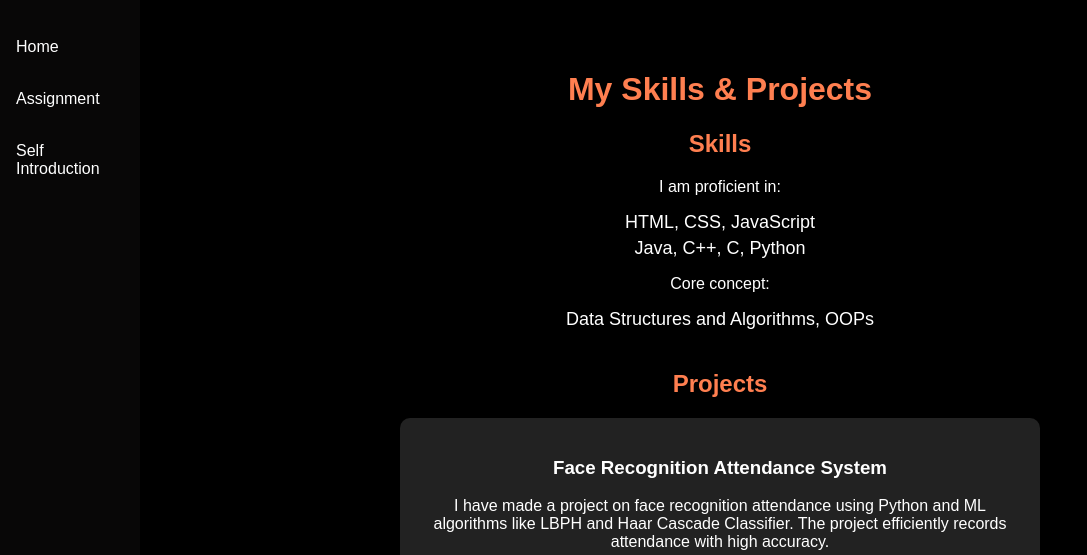
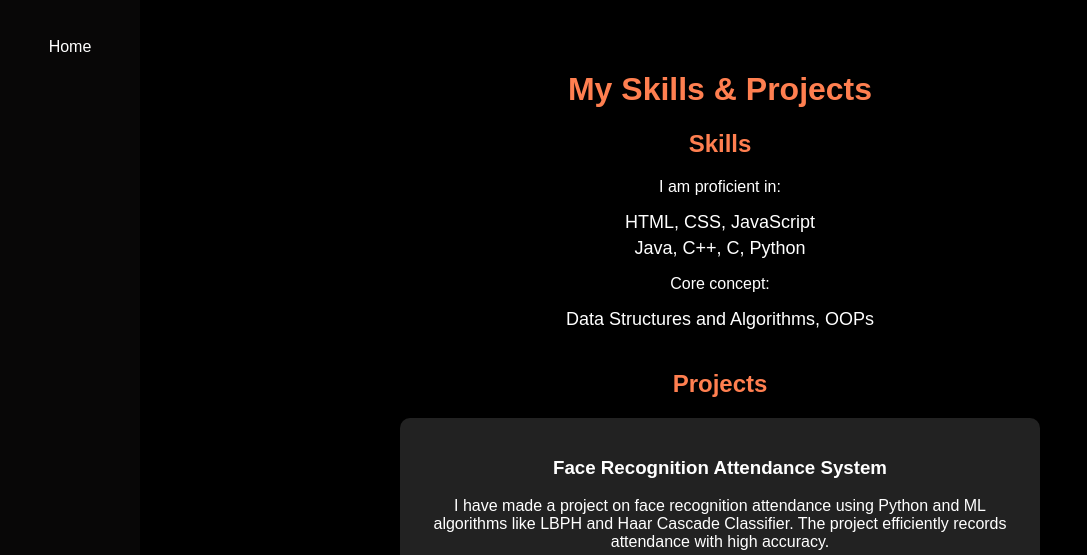
Before and after one commit to Rishav-09/E-portfolio, a plain HTML site: page skill.html in a window 1280 px wide. Shown: the top 555 px of the page, without its empty margins (0-1087 px from the left). Drawn offline with Linux system fonts and the light colour scheme.

Commit message:
Update skill.html

```diff
--- a/skill.html
+++ b/skill.html
@@ -108,8 +108,6 @@
   <header>
     <nav>
       <a href="index.html">Home</a>
-      <a href="assigment.html">Assignment</a>
-      <a href="self introduction.html">Self Introduction</a>
     </nav>
   </header>
 
```
